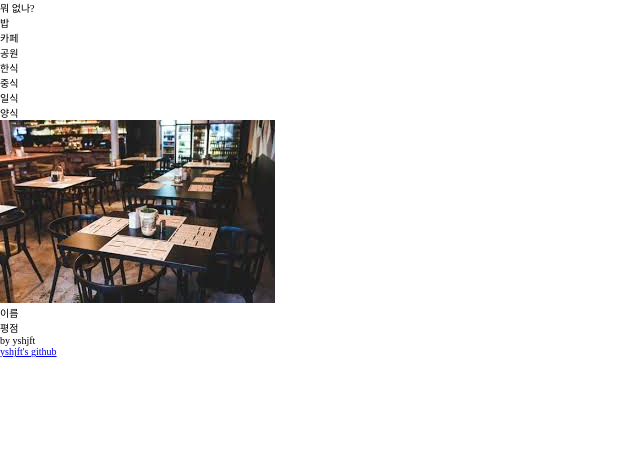
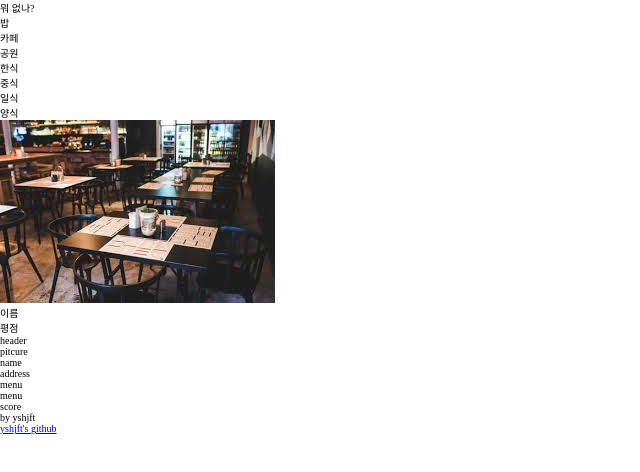
Before and after one commit to yshjft/simple_practice_first, a React app: page /food/korean in a window 1280 px wide. Shown: the top 472 px of the page, without its empty margins (0-640 px from the left). Built offline with nearby package versions, Linux system fonts and the light colour scheme.

Commit message:
간단한 수정

```diff
--- a/src/components/common/Modal/Modal.tsx
+++ b/src/components/common/Modal/Modal.tsx
@@ -10,6 +10,9 @@ const Modal = ()=>{
                 <div className={`${styles.info}`}>pitcure</div>
                 <div className={`${styles.info}`}>name</div>
                 <div className={`${styles.info}`}>address</div>
+                <div className={`${styles.info}`}>menu</div>
+                <div className={`${styles.info}`}>menu</div>
+                <div className={`${styles.info}`}>score</div>
             </div>
         </>
     )
--- a/src/pages/food/types/korean/Korean.tsx
+++ b/src/pages/food/types/korean/Korean.tsx
@@ -8,7 +8,7 @@ const Korean = ()=>{
     return(
         <div>
            <Place/>
-           {/* <Modal/> */}
+           <Modal/>
         </div>
     )
 }
```
